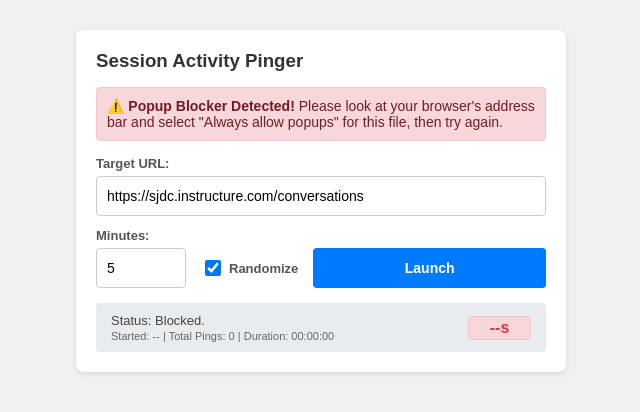
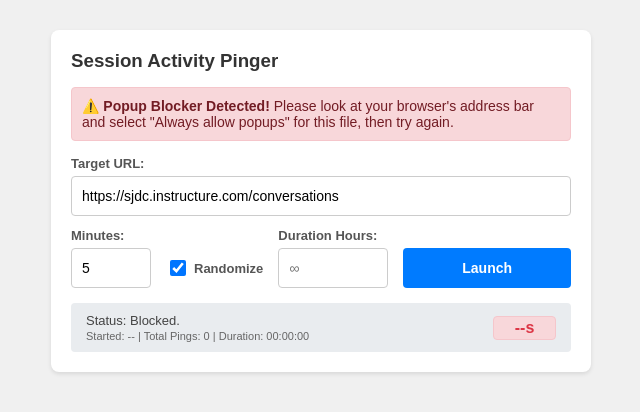
Before and after one commit to gwg209/pinger, a plain HTML site: page index.html in a window 1280 px wide. Both pictures are taken after a click on the button "Launch". Shown: the whole page, without its empty margins (319-959 px from the left). Drawn offline with Linux system fonts and the light colour scheme.

Commit message:
Add duration field
Increased max-width of the container and adjusted input widths. Added a new duration input field for user-defined duration in hours.

```diff
--- a/index.html
+++ b/index.html
@@ -11,7 +11,7 @@
             background-color: #f0f0f0;
         }
         .container {
-            max-width: 450px;
+            max-width: 500px; /* Slightly widened to handle the new input cleanly */
             margin: 0 auto;
             padding: 20px;
             background: white;
@@ -43,7 +43,10 @@
             width: 100%;
         }
         .timer-group {
-            width: 90px;
+            width: 80px;
+        }
+        .duration-group {
+            width: 110px;
         }
         .checkbox-group {
             height: 40px;
@@ -79,7 +82,7 @@
         }
         button {
             flex-grow: 1;
-            padding: 0 20px;
+            padding: 0 15px;
             font-size: 14px;
             color: white;
             border: none;
@@ -167,6 +170,11 @@
                 <input type="checkbox" id="randomizeCheck" checked> Randomize
             </label>
 
+            <div class="input-group duration-group">
+                <label for="durationInput">Duration Hours:</label>
+                <input type="number" id="durationInput" min="0.01" step="0.01" placeholder="∞">
+            </div>
+
             <button id="startBtn" class="btn-launch">Launch</button>
         </div>
     </div>
@@ -195,6 +203,7 @@
     const urlInput = document.getElementById('urlInput');
     const minutesInput = document.getElementById('minutesInput');
     const randomizeCheck = document.getElementById('randomizeCheck');
+    const durationInput = document.getElementById('durationInput');
     const startBtn = document.getElementById('startBtn');
     const statusText = document.getElementById('statusText');
     const metaText = document.getElementById('metaText');
@@ -259,6 +268,7 @@
 
         targetUrl = urlInput.value.trim();
         const minutes = parseFloat(minutesInput.value);
+        const durationHours = parseFloat(durationInput.value);
 
         if (!targetUrl) {
             alert('Please enter a URL.');
@@ -266,6 +276,10 @@
         }
         if (isNaN(minutes) || minutes <= 0) {
             alert('Please enter a valid number of minutes.');
+            return;
+        }
+        if (durationInput.value.trim() !== '' && (isNaN(durationHours) || durationHours <= 0)) {
+            alert('Please enter a valid duration layout in hours.');
             return;
         }
 
@@ -305,7 +319,6 @@
     }
 
     function resumePinger() {
-        // Confirm target window is still around before resuming
         if (!targetWindow || targetWindow.closed) {
             statusText.textContent = "Status: Target window closed. Restart required.";
             countdownText.textContent = "--s";
@@ -330,6 +343,17 @@
                 return;
             }
 
+            // Check if duration ceiling is configured and reached
+            const durationHours = parseFloat(durationInput.value);
+            if (!isNaN(durationHours)) {
+                const maxAllowedSeconds = durationHours * 3600;
+                if (totalSecondsElapsed >= maxAllowedSeconds) {
+                    statusText.textContent = "Status: Duration limit reached. Automatically paused.";
+                    pausePinger();
+                    return;
+                }
+            }
+
             totalSecondsElapsed++;
             secondsRemaining--;
 
```
